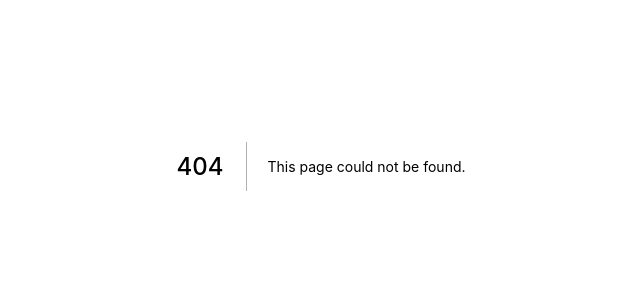
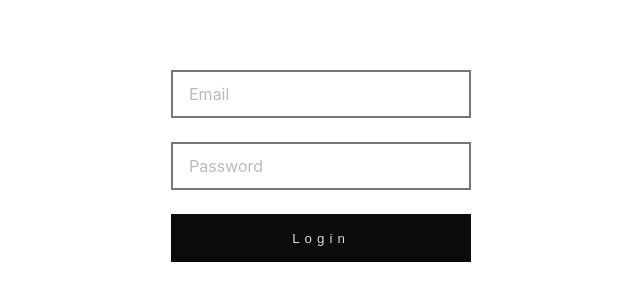
Before and after one commit to tqhung2012hn/nextjs-starter, a Next.js app: page /user/login in a window 1280 px wide. Before the commit this address had no page. Shown: the part 234-534 px from the top of the page, without its empty margins (319-959 px from the left). Built offline with nearby package versions, Linux system fonts and the light colour scheme.

Commit message:
Authentication

```diff
--- /dev/null
+++ b/src/constants/routes.js
@@ -0,0 +1,2 @@
+export const HOME_ROUTE = '/';
+export const LOGIN_ROUTE = '/user/login';
--- a/src/containers/Home/styles.js
+++ b/src/containers/Home/styles.js
@@ -23,6 +23,10 @@ export const Welcome = styled.h1`
     }
 `;
 
+export const Text = styled.p`
+    font-style: italic;
+`;
+
 export const Wrapper = styled.div`
     width: 100%;
     height: 100%;
--- /dev/null
+++ b/src/containers/Login/index.js
@@ -0,0 +1,68 @@
+import { useRouter } from 'next/router';
+import { useEffect, useState } from 'react';
+
+import Button from '@/components/Button';
+import Input from '@/components/Input';
+import { HOME_ROUTE } from '@/constants/routes';
+import { useAuth } from '@/contexts/Auth';
+
+import { Wrapper, Form } from './styles';
+
+const Login = () => {
+    const [email, setEmail] = useState();
+    const [password, setPassword] = useState();
+    const [loading, setLoading] = useState(false);
+    const router = useRouter();
+    const { user, setUser } = useAuth();
+
+    useEffect(() => {
+        if (user) router.push(HOME_ROUTE);
+    }, [user]);
+
+    const handleSubmit = async (event) => {
+        event.preventDefault();
+        setLoading(true);
+        setTimeout(() => {
+            setLoading(false);
+            setUser({ email, password });
+        }, 1000);
+    };
+
+    const handleChange = (event) => {
+        if (event.target.id === 'email') {
+            setEmail(event.target.value);
+        } else if (event.target.id === 'password') {
+            setPassword(event.target.value);
+        }
+    };
+
+    return (
+        <Wrapper>
+            <Form onSubmit={handleSubmit}>
+                <Input
+                    id="email"
+                    type="email"
+                    label="Email"
+                    value={email}
+                    onChange={handleChange}
+                    required
+                />
+                <br />
+                <Input
+                    id="password"
+                    type="password"
+                    label="Password"
+                    value={password}
+                    onChange={handleChange}
+                    required
+                />
+                <br />
+                <Button block disabled={!email || !password} loading={loading}>
+                    Login
+                </Button>
+            </Form>
+        </Wrapper>
+    );
+};
+
+export default Login;
--- /dev/null
+++ b/src/containers/Login/styles.js
@@ -0,0 +1,14 @@
+import styled from 'styled-components';
+
+export const Form = styled.form`
+    width: 350px;
+    padding: 25px;
+`;
+
+export const Wrapper = styled.div`
+    width: 100%;
+    height: 100%;
+    display: flex;
+    justify-content: center;
+    align-items: center;
+`;
--- /dev/null
+++ b/src/contexts/Auth/index.js
@@ -0,0 +1,20 @@
+import { createContext, useContext, useState } from 'react';
+import PropTypes from 'prop-types';
+
+const AuthContext = createContext();
+
+export const AuthProvider = ({ children }) => {
+    const [user, setUser] = useState();
+
+    return (
+        <AuthContext.Provider value={{ user, setUser }}>
+            {children}
+        </AuthContext.Provider>
+    );
+};
+
+AuthProvider.propTypes = {
+    children: PropTypes.node.isRequired,
+};
+
+export const useAuth = () => useContext(AuthContext);
--- a/src/pages/_app.js
+++ b/src/pages/_app.js
@@ -1,6 +1,7 @@
 import PropTypes from 'prop-types';
 import { ThemeProvider } from 'styled-components';
 
+import { AuthProvider } from '@/contexts/Auth';
 import { GlobalStyles, theme } from '@/styles/GlobalStyles';
 
 function MyApp({ Component, pageProps }) {
@@ -8,7 +9,9 @@ function MyApp({ Component, pageProps }) {
         <>
             <GlobalStyles />
             <ThemeProvider theme={theme}>
-                <Component {...pageProps} />
+                <AuthProvider>
+                    <Component {...pageProps} />
+                </AuthProvider>
             </ThemeProvider>
         </>
     );
--- /dev/null
+++ b/src/pages/user/login.js
@@ -0,0 +1,15 @@
+import Head from 'next/head';
+
+import Login from '@/containers/Login';
+
+export default function LoginPage() {
+    return (
+        <>
+            <Head>
+                <title>Login</title>
+                <link rel="icon" href="/favicon.ico" />
+            </Head>
+            <Login />
+        </>
+    );
+}
```
Also changed, not shown: src/containers/Home/index.js (+36 -1 lines), src/hocs/withAuth.js (added, +27 -0 lines).
